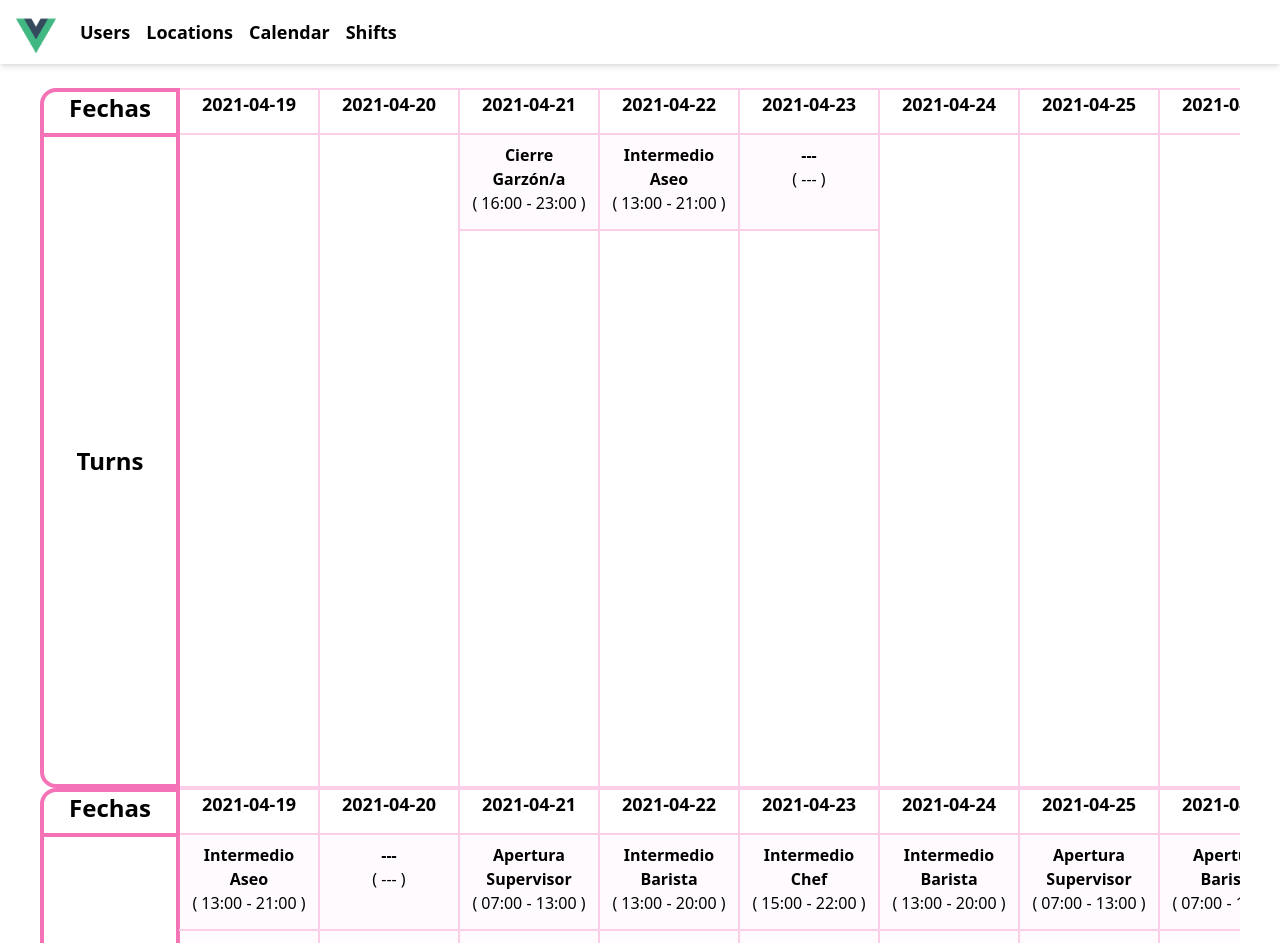
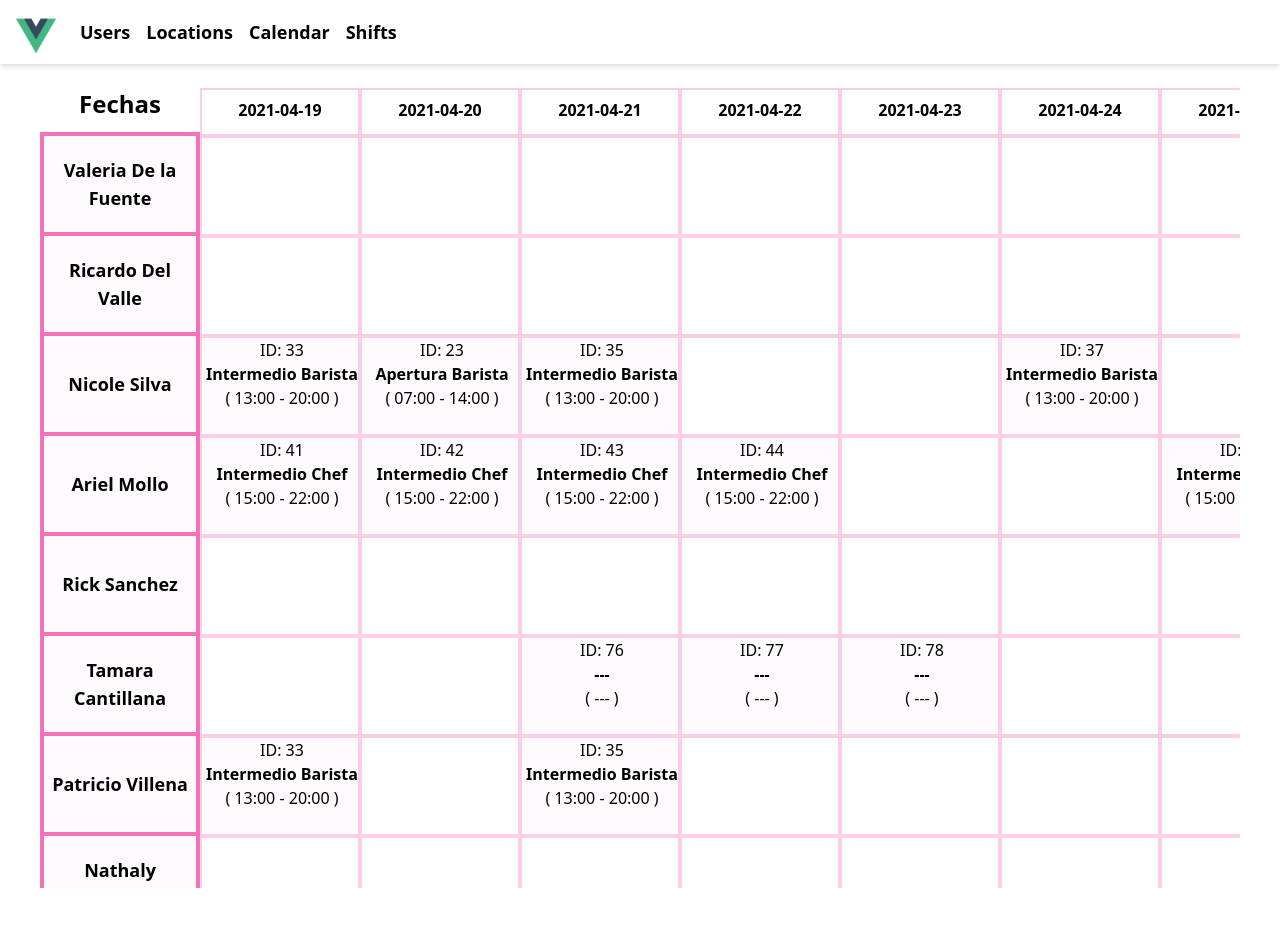
Before and after one commit to NilsonKr/VueTest, a Vue app: page /calendar in a window 1280 px wide. Shown: the top 943 px of the page. After the commit the page ends 912 px from the top, so only its background shows below. Built offline with nearby package versions, Linux system fonts and the light colour scheme; data requests are answered from the project's data file.

Commit message:
:sparkles: [ADD] Assigned Turns

```diff
--- a/src/App.vue
+++ b/src/App.vue
@@ -33,7 +33,7 @@ export default {
 /* Track */
 ::-webkit-scrollbar-track {
 	border-radius: 20px;
-	background: #edf2f7;
+	background: #edf2f700;
 }
 
 /* Handle */
--- a/src/components/AssignedTurns.vue
+++ b/src/components/AssignedTurns.vue
@@ -1,29 +1,37 @@
 <template>
-	<div class="flex w-full h-table overflow-x-scroll overflow-y-hidden">
-		<div
-			class="w-40 min-w-cell min-h-table h-full flex flex-col items-center border-4 border-pink-400 rounded-tl-2xl rounded-bl-2xl font-semibold text-lg"
-		>
-			<div class="w-full h-12 border-b-4 border-pink-400 text-center">
+	<div class="w-full h-table overflow-x-scroll overflow-y-scroll">
+		<div class="flex w-full">
+			<div class="min-w-cell h-12 border-b-4 border-pink-400 text-center">
 				<h2 class="text-2xl font-bold">Fechas</h2>
 			</div>
-			<div class="flex items-center justify-center w-full h-full">
-				<h2 class="text-2xl font-bold">Turns</h2>
-			</div>
+			<section class="flex">
+				<div v-for="(turns, date) in turnsList" :key="date" class="min-w-cell">
+					<div class="h-full border-2 border-pink-200 text-center p-2 font-semibold">
+						<h2>{{ date }}</h2>
+					</div>
+				</div>
+			</section>
 		</div>
 		<div
-			v-for="(turns, date) in turnsList"
-			:key="date"
-			class="w-60 min-w-cell min-h-table h-table flex flex-col items-center border-2 border-l-0 border-pink-200"
+			class="w-full min-w-table min-h-table h-full flex flex-col rounded-tl-2xl font-semibold text-lg"
 		>
-			<div class="w-full h-12 border-b-2 border-pink-200 text-center">
-				<h2 class="text-lg font-bold">{{ date }}</h2>
-			</div>
-			<div class="w-full min-w-cell min-h-table h-table overflow-y-scroll">
-				<div v-for="turn in turns" :key="turn.id">
+			<div v-for="user in assignedTurns" :key="user.id" class="flex">
+				<div
+					class="flex justify-center items-center p-2 w-cell min-w-cell min-h-cell h-cell border-4 border-t-0 border-pink-400 bg-pink-200 bg-opacity-10"
+				>
+					<h2 class="text-center">{{ user.name }}</h2>
+				</div>
+				<div
+					v-for="(userTurns, date) in user.turns"
+					:key="date + user.id"
+					class="min-w-cell min-h-cell h-cell border-2 border-pink-200"
+				>
 					<div
-						v-if="turn.user.length"
-						class="w-full h-24 p-2 border-b-2 border-pink-200 text-center bg-pink-200 bg-opacity-10"
+						v-for="turn in userTurns"
+						:key="turn.id + user.id"
+						class="w-cell min-w-cell min-h-cell bg-pink-200 bg-opacity-10 text-center font-normal text-base"
 					>
+						<h2>ID: {{ turn.id }}</h2>
 						<h2 class="font-semibold">
 							{{ turn.turnTemplate ? turn.turnTemplate.name : '---' }}
 						</h2>
@@ -44,9 +52,38 @@
 </template>
 
 <script>
+import { assignedTurns } from '../utils/parsing.js';
+
 export default {
 	props: {
 		turnsList: Object,
+		userList: Array,
+	},
+
+	data() {
+		return {
+			assignedTurns: [],
+		};
+	},
+
+	methods: {
+		parseData() {
+			const turnsParse = assignedTurns(this.userList, this.turnsList);
+
+			this.assignedTurns = turnsParse;
+
+			console.log(this.assignedTurns);
+		},
+	},
+
+	created() {
+		this.parseData();
+	},
+
+	watch: {
+		turnsList() {
+			this.parseData();
+		},
 	},
 };
 </script>
--- a/src/utils/parsing.js
+++ b/src/utils/parsing.js
@@ -114,6 +114,7 @@ export const parseTurnTemplates = (turnTemplates, locationList, positionList) =>
 	return parsedTurns;
 };
 
+// Parse turns by date
 export const parseCalendar = (calendar, userList, turnTemplates) => {
 	const calendarParsed = calendar.map(turn => {
 		const newTurn = { ...turn };
@@ -137,3 +138,27 @@ export const parseCalendar = (calendar, userList, turnTemplates) => {
 
 	return calendarDicc;
 };
+
+export const assignedTurns = (userList, calendar) => {
+	const dates = Object.keys(calendar);
+	const usersWithTurns = userList.map(user => {
+		const newUser = {
+			id: user.id,
+			name: `${user.firstName} ${user.lastName}`,
+			turns: {},
+		};
+
+		//Set Turns by date for each user
+		newUser.turns = dates.reduce((acc, date) => {
+			const newCalendar = { ...acc };
+
+			newCalendar[date] = calendar[date].filter(turn => turn.userId.includes(user.id));
+
+			return newCalendar;
+		}, {});
+
+		return newUser;
+	});
+
+	return usersWithTurns;
+};
--- a/src/views/Calendar.vue
+++ b/src/views/Calendar.vue
@@ -1,7 +1,11 @@
 <template>
 	<div>
-		<NotAssignedTurns v-show="calendar.isParse" :turnsList="calendar.values" />
-		<AssignedTurns v-show="calendar.isParse" :turnsList="calendar.values" />
+		<!-- <NotAssignedTurns v-show="calendar.isParse" :turnsList="calendar.values" /> -->
+		<AssignedTurns
+			v-show="calendar.isParse"
+			:turnsList="calendar.values"
+			:userList="userList.values"
+		/>
 		<!-- <div class="flex flex-col space-y-10">
 			<div class="w-full text-center text-gray-600 font-bold text-lg">
 				<p>Ejemplo de Tabla 1 Turnos No Asignados</p>
@@ -24,12 +28,12 @@
 <script>
 import { mapState, mapMutations } from 'vuex';
 import { parseCalendar } from '../utils/parsing';
-import NotAssignedTurns from '../components/NotAssignedTurns.vue';
+// import NotAssignedTurns from '../components/NotAssignedTurns.vue';
 import AssignedTurns from '../components/AssignedTurns.vue';
 
 export default {
 	components: {
-		NotAssignedTurns,
+		// NotAssignedTurns,
 		AssignedTurns,
 	},
 
--- a/src/views/Home.vue
+++ b/src/views/Home.vue
@@ -1,59 +1,13 @@
 <template>
-	<div>
-		<h1 class="text-3xl text-indigo-500">{{ mixTitle }}</h1>
-		<span v-on:click="toggle">Show Day/Prices</span>
-		<ul v-show="show">
-			<li v-for="item in pricesWithDays" v-bind:key="item.day">
-				{{ item.day }} - ${{ item.value }}
-			</li>
-		</ul>
-		<input
-			class="shadow appearance-none border rounded mr-2 py-2 px-3 text-gray-700 leading-tight focus:outline-none focus:shadow-outline"
-			type="number"
-			v-model="dollars"
-			placeholder="Type Dollar Ammount"
-		/>
-		<span>${{ dollarsToBitcoin || 'Bitcoin Value' }}</span>
-	</div>
+	<h1 class="text-3xl text-indigo-500">{{ title }}</h1>
 </template>
 
 <script>
 export default {
 	data() {
 		return {
-			title: 'Vista Principal',
-			pricesWithDays: [
-				{ day: 'Lunes', value: 8400 },
-				{ day: 'Martes', value: 7900 },
-				{ day: 'Miercoles', value: 8200 },
-				{ day: 'Jueves', value: 9000 },
-				{ day: 'Viernes', value: 9400 },
-				{ day: 'Sabado', value: 10000 },
-				{ day: 'Domingo', value: 10200 },
-			],
-			show: true,
-			dollars: 0,
-			bitcoinPrice: 9600,
+			title: 'Home View',
 		};
-	},
-
-	mounted() {
-		console.log('Mounted');
-	},
-
-	created() {
-		console.log('Created');
-	},
-
-	computed: {
-		mixTitle: vm => vm.title + '🦄',
-		dollarsToBitcoin: vm => vm.dollars / vm.bitcoinPrice,
-	},
-
-	methods: {
-		toggle() {
-			this.show = !this.show;
-		},
 	},
 };
 </script>
--- a/tailwind.config.js
+++ b/tailwind.config.js
@@ -5,14 +5,24 @@ module.exports = {
 		extend: {
 			minHeight: {
 				table: '500px',
+				cell: '100px',
 			},
 			height: {
-				cell: '80px',
-				table: '700px',
+				cell: '100px',
+				table: '800px',
+			},
+			width: {
+				cell: '160px',
 			},
 			minWidth: {
 				table: '1050px',
+				cell: '160px',
+			},
+			gridAutoColumns: {
 				cell: '140px',
+			},
+			gridAutoRows: {
+				cell: '80px',
 			},
 		},
 	},
```
